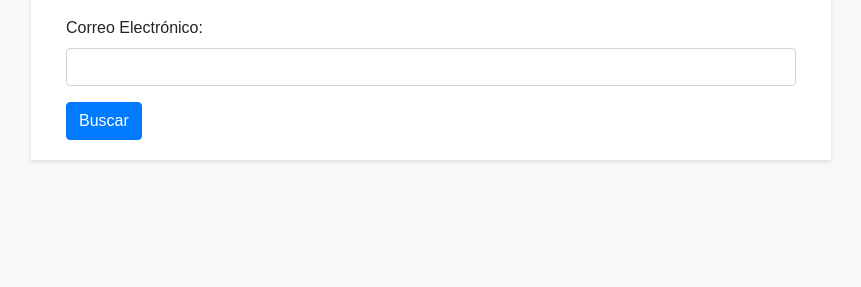
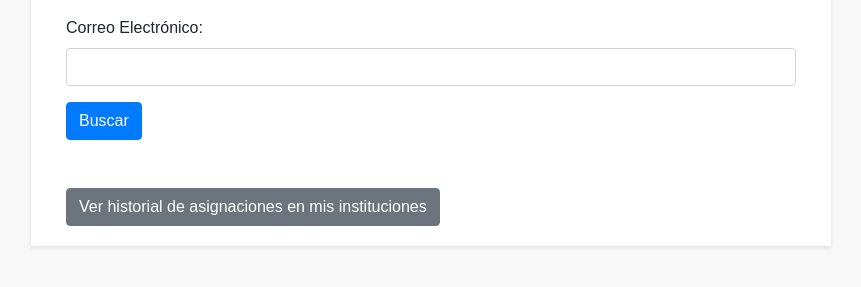
Before and after one commit to federicoherce/cidepint, a Python web app: template admin/src/web/templates/admin_usuarios/buscar.html in a window 1280 px wide. Shown: the part 330-617 px from the top of the page, without its empty margins (209-1070 px from the left). Run offline with Jinja, Linux system fonts and the light colour scheme; the template is opened without the code that fills it, so the values that code supplies are empty; some libraries are stand-ins or nearby versions.

Commit message:
agrego boton para ver historial

```diff
--- a/admin/src/web/controllers/administracion_instituciones.py
+++ b/admin/src/web/controllers/administracion_instituciones.py
@@ -60,12 +60,13 @@ def asignar(institucion_id, user_id):
     rol = int(request.form['rol'])
     if users.get_role_in_institution(user_id, institucion_id) is None:
         users.assign_role_in_institution_to_user_by_id(rol, institucion_id, user_id)
+        flash("Se asigno el rol correctamente")
     elif (rol == 5):
         users.delete_role_in_institution_to_user_by_id(institucion_id, user_id)
         flash("Se ha quitado el rol correctamente")
     else:
         users.update_role_for_user_in_institution(user_id, institucion_id, rol)
-    flash("Se asigno el rol correctamente")
+        flash("Se actualizo el rol correctamente")
     create_historial(user_id , institucion_id, rol)
     return redirect(url_for('admin.buscar_usuario'))
 
@@ -108,4 +109,4 @@ def select():
     if not has_permissions(['owner_index']):
         abort(401)
     inst = institutions_of_owner()
-    return render_template("admin_usuarios/select.html", instituciones=inst)
+    return render_template("admin_usuarios/select.html", list_instituciones=inst)
--- a/admin/src/web/templates/admin_usuarios/buscar.html
+++ b/admin/src/web/templates/admin_usuarios/buscar.html
@@ -25,11 +25,12 @@
                 <label for="email">Correo Electrónico:</label>
                 <input type="email" class="form-control" id="email" name="email" required>
             </div>
-            <button type="submit" class="btn btn-primary">Buscar</button>
+            <button type="submit" class="btn btn-primary">Buscar</button>  <br>
+            <br>
+            <br>
+            <a class="btn btn-secondary" href="{{ url_for('admin.select') }}">Ver historial de asignaciones en mis instituciones</a> <br>
         </form>
     </div>
-
 </body>
 </html>
-
 {% endblock %}
--- a/admin/src/web/templates/admin_usuarios/select.html
+++ b/admin/src/web/templates/admin_usuarios/select.html
@@ -16,7 +16,7 @@
             <div class="form-group">
                 <label for="institucion_id">Selecciona una institución:</label>
                 <select class="form-control" id="institucion_id" name="institucion_id">
-                    {% for institucion in instituciones %}
+                    {% for institucion in list_instituciones %}
                         <option value="{{ institucion.id }}">{{ institucion.nombre }}</option>
                     {% endfor %}
                 </select>
```
